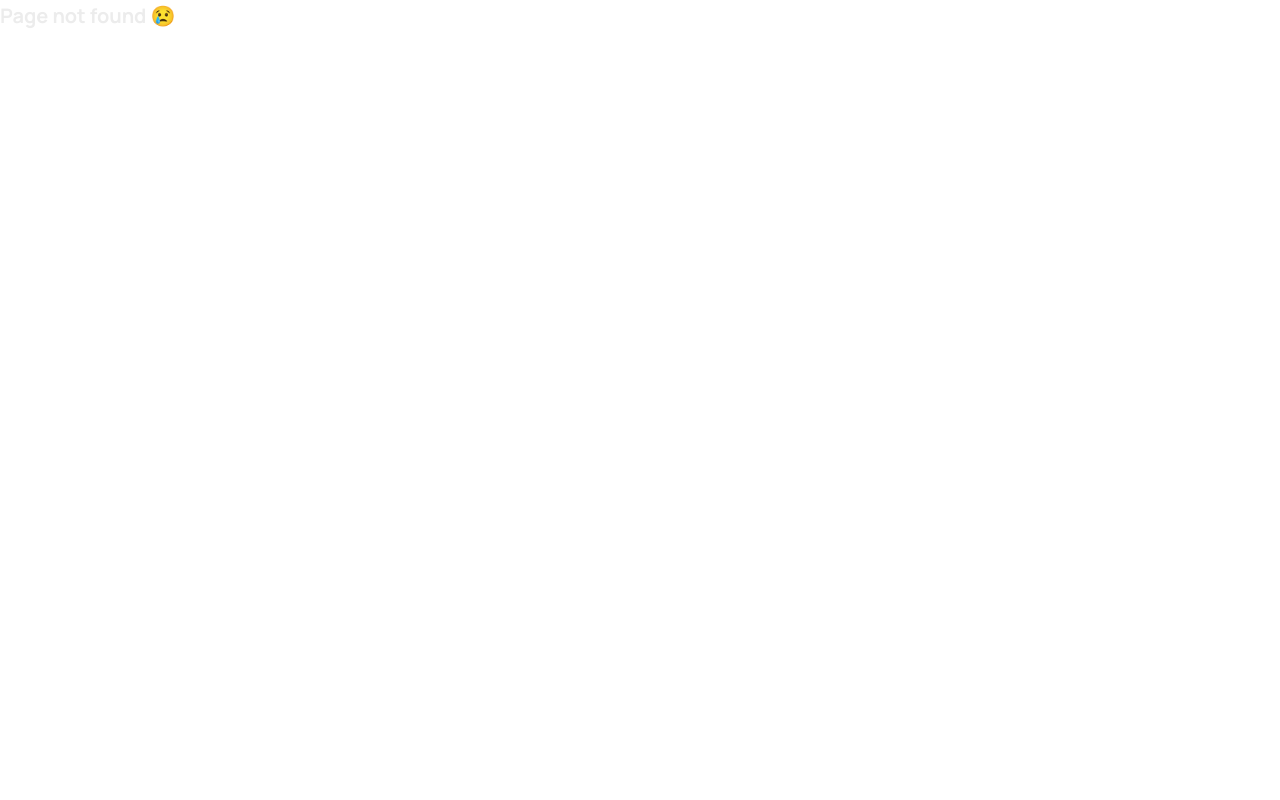
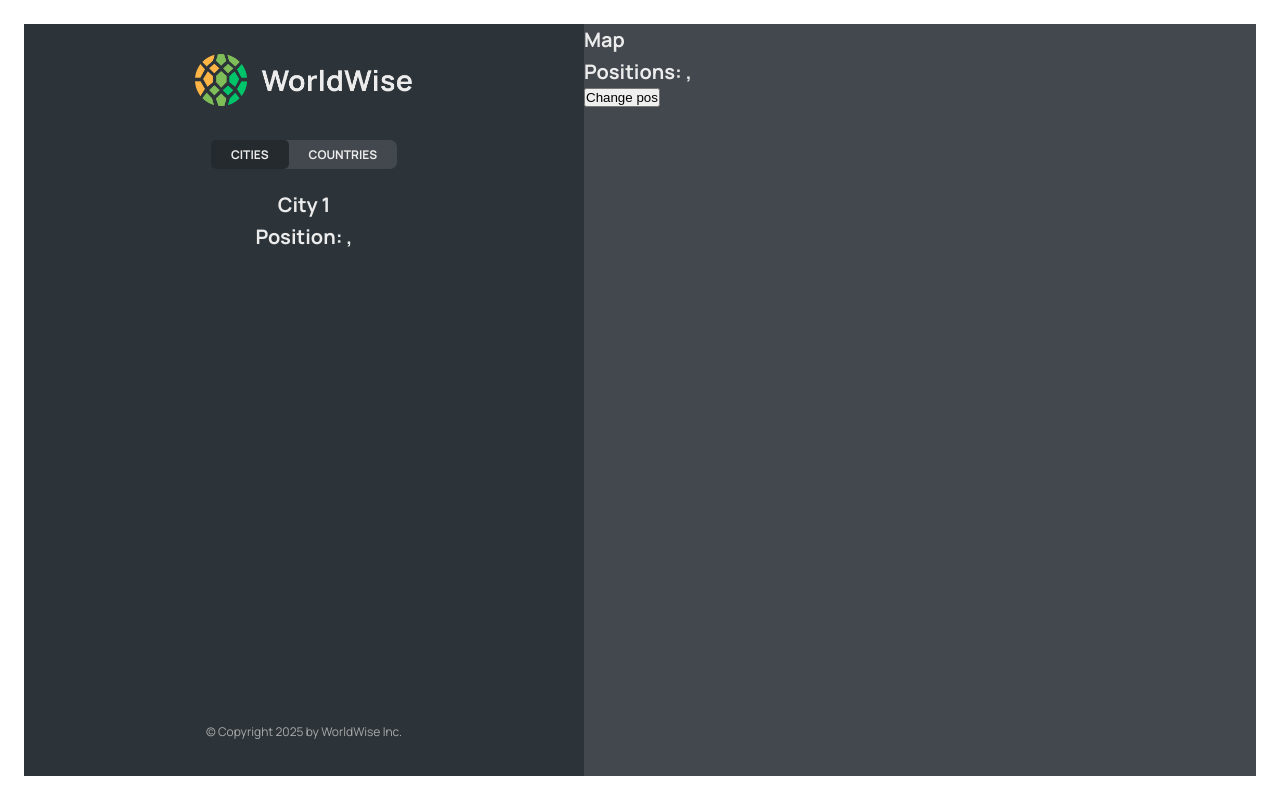
Before and after one commit to mohadeseh-alipour/WorldWise, a React (Vite) app: page /app/cities/1 in a window 1280 px wide. Before the commit this address had no page. Built offline with nearby package versions, Linux system fonts and the light colour scheme; data requests are answered from the project's data file.

Commit message:
Store state in URL by useParams

```diff
--- a/src/App.jsx
+++ b/src/App.jsx
@@ -8,6 +8,7 @@
 import CityList from "./components/CityList";
 import { useEffect, useState } from "react";
 import CountriesList from "./components/CountriesList";
+import City from "./components/City";
 
 const BASE_URL = "http://localhost:3000";
 const App = () => {
@@ -45,6 +46,7 @@
             path="cities"
             element={<CityList cities={cities} isLoading={isLoading} />}
           />
+          <Route path="cities/:id" element={<City />} />
           <Route
             path="countries"
             element={<CountriesList cities={cities} isLoading={isLoading} />}
--- a/src/components/City.jsx
+++ b/src/components/City.jsx
@@ -1,3 +1,4 @@
+import { useParams, useSearchParams } from "react-router-dom";
 import styles from "./City.module.css";
 
 const formatDate = (date) =>
@@ -9,6 +10,11 @@
   }).format(new Date(date));
 
 function City() {
+  const { id } = useParams();
+  const [searchParams, setSearchParams] = useSearchParams();
+  const lat = searchParams.get("lat");
+  const lng = searchParams.get("lng");
+
   // TEMP DATA
   const currentCity = {
     cityName: "Lisbon",
@@ -20,42 +26,49 @@
   const { cityName, emoji, date, notes } = currentCity;
 
   return (
-    <div className={styles.city}>
-      <div className={styles.row}>
-        <h6>City name</h6>
-        <h3>
-          <span>{emoji}</span> {cityName}
-        </h3>
-      </div>
+    <>
+      <h1>City {id}</h1>
+      <h1>
+        Position: {lat}, {lng}
+      </h1>
+    </>
+  );
 
-      <div className={styles.row}>
-        <h6>You went to {cityName} on</h6>
-        <p>{formatDate(date || null)}</p>
-      </div>
+  // return (
+  //   <div className={styles.city}>
+  //     <div className={styles.row}>
+  //       <h6>City name</h6>
+  //       <h3>
+  //         <span>{emoji}</span> {cityName}
+  //       </h3>
+  //     </div>
 
-      {notes && (
-        <div className={styles.row}>
-          <h6>Your notes</h6>
-          <p>{notes}</p>
-        </div>
-      )}
+  //     <div className={styles.row}>
+  //       <h6>You went to {cityName} on</h6>
+  //       <p>{formatDate(date || null)}</p>
+  //     </div>
 
-      <div className={styles.row}>
-        <h6>Learn more</h6>
-        <a
-          href={`https://en.wikipedia.org/wiki/${cityName}`}
-          target="_blank"
-          rel="noreferrer"
-        >
-          Check out {cityName} on Wikipedia &rarr;
-        </a>
-      </div>
+  //     {notes && (
+  //       <div className={styles.row}>
+  //         <h6>Your notes</h6>
+  //         <p>{notes}</p>
+  //       </div>
+  //     )}
 
-      <div>
-        <ButtonBack />
-      </div>
-    </div>
-  );
+  //     <div className={styles.row}>
+  //       <h6>Learn more</h6>
+  //       <a
+  //         href={`https://en.wikipedia.org/wiki/${cityName}`}
+  //         target="_blank"
+  //         rel="noreferrer"
+  //       >
+  //         Check out {cityName} on Wikipedia &rarr;
+  //       </a>
+  //     </div>
+
+  //     <div></div>
+  //   </div>
+  // );
 }
 
 export default City;
--- a/src/components/CityItems.jsx
+++ b/src/components/CityItems.jsx
@@ -1,5 +1,6 @@
 import React from "react";
 import styles from "./CityItem.module.css";
+import { Link } from "react-router-dom";
 
 const formatDate = (data) =>
   new Intl.DateTimeFormat("en", {
@@ -9,13 +10,19 @@
   }).format(new Date());
 
 const CityItems = ({ city }) => {
-  const { cityName, emoji, date } = city;
+  const { cityName, emoji, date, id, position } = city;
+
   return (
-    <li className={styles.cityItem}>
-      <span className={styles.emoji}>{emoji}</span>
-      <h3 className={styles.name}>{cityName}</h3>
-      <time className={styles.date}>{formatDate(date)}</time>
-      <button className={styles.deleteBtn}>&times;</button>
+    <li>
+      <Link
+        className={styles.cityItem}
+        to={`${id}?lat=${position.lat}&lng=${position.lng}`}
+      >
+        <span className={styles.emoji}>{emoji}</span>
+        <h3 className={styles.name}>{cityName}</h3>
+        <time className={styles.date}>{formatDate(date)}</time>
+        <button className={styles.deleteBtn}>&times;</button>
+      </Link>
     </li>
   );
 };
--- a/src/components/Map.jsx
+++ b/src/components/Map.jsx
@@ -1,8 +1,23 @@
 import React from "react";
 import styles from "./Map.module.css";
+import { useSearchParams } from "react-router-dom";
 
 const Map = () => {
-  return <div className={styles.mapContainer}>Map</div>;
+  const [searchParams, setSearchParams] = useSearchParams();
+  const lat = searchParams.get("lat");
+  const lng = searchParams.get("lng");
+
+  return (
+    <div className={styles.mapContainer}>
+      <h1>Map</h1>
+      <h1>
+        Positions: {lat} , {lng}
+      </h1>
+      <button onClick={() => setSearchParams({ lat: 23, lng: 50 })}>
+        Change pos
+      </button>
+    </div>
+  );
 };
 
 export default Map;
```
